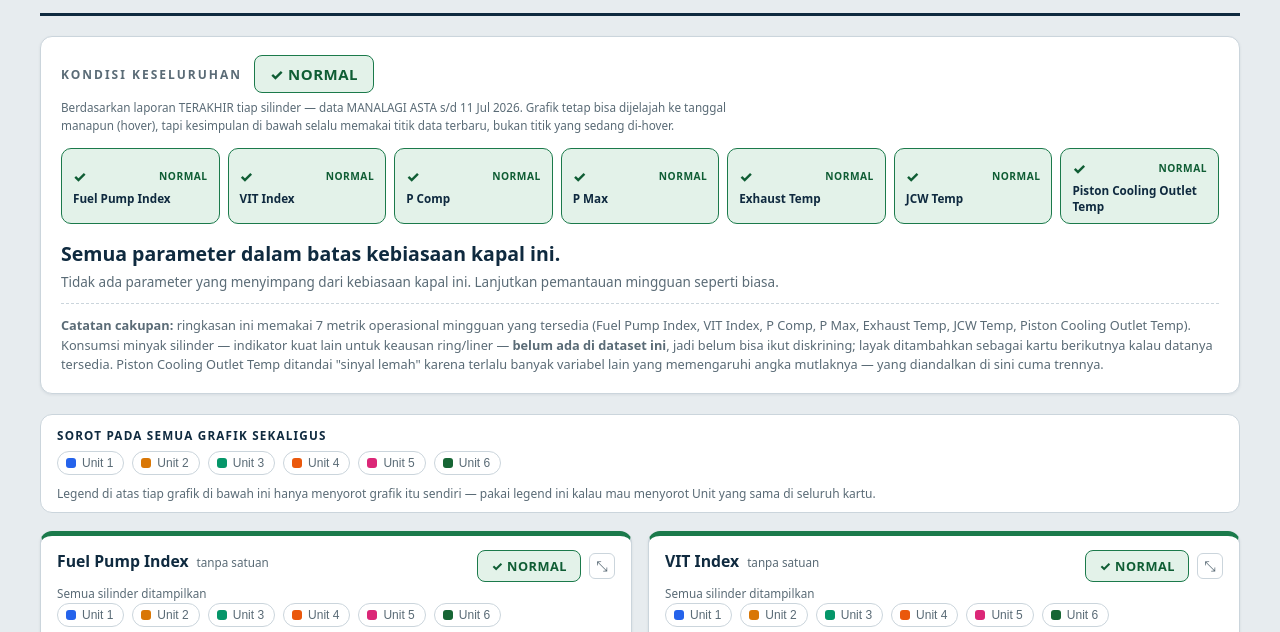
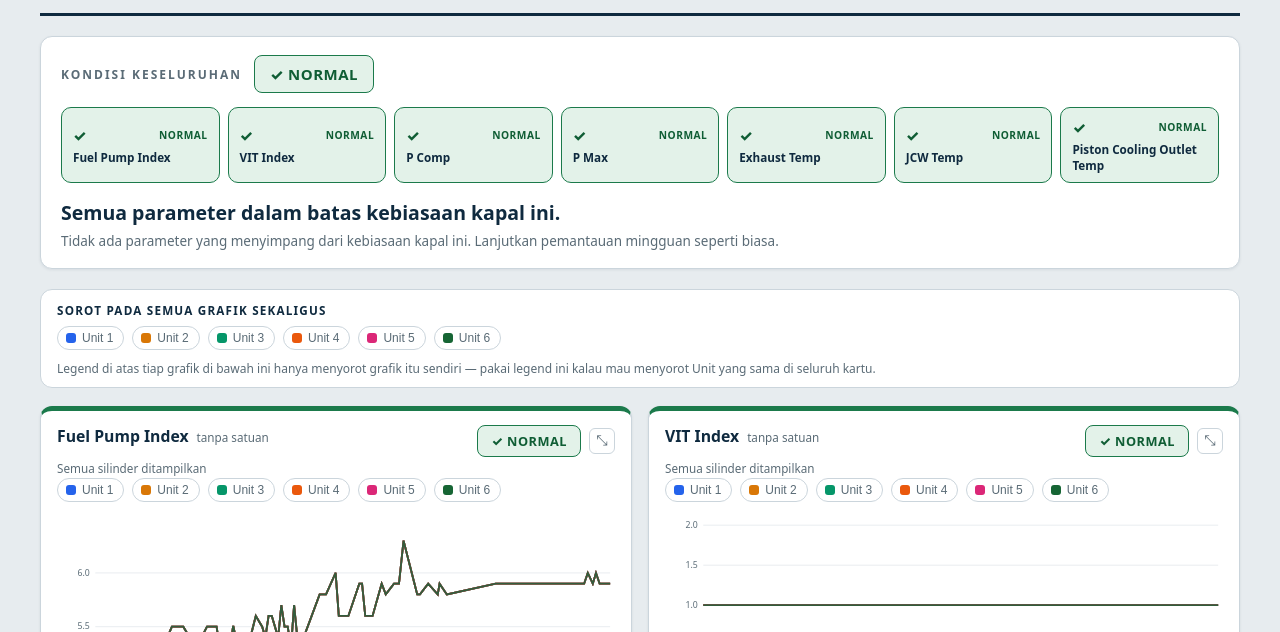
Before and after one commit to yuusha25/grafikVessel, a plain HTML site: page screening.html in a window 1280 px wide. Shown: the part 144-776 px from the top of the page. Drawn offline with Linux system fonts and the light colour scheme.

Commit message:
feat: delete unused text

```diff
--- a/screening.html
+++ b/screening.html
@@ -56,7 +56,7 @@ header.top { display: flex; flex-wrap: wrap; align-items: flex-end; justify-cont
 /* ---------- overview ---------- */
 .overview { background: var(--panel); border: 1px solid var(--hair); border-radius: 12px;
   padding: 18px 20px; margin-bottom: 20px; box-shadow: 0 1px 3px rgba(15,42,63,.08); }
-.overview-head { display: flex; align-items: center; gap: 12px; flex-wrap: wrap; }
+.overview-head { display: flex; align-items: center; gap: 12px; flex-wrap: wrap; margin-bottom: 14px; }
 .status-pill { display: inline-flex; align-items: center; gap: 7px; font-weight: 800; border-radius: 8px;
   padding: 6px 13px; font-size: .85rem; letter-spacing: .5px; border: 1.5px solid; }
 .status-pill.big { padding: 8px 15px; font-size: 1rem; }
@@ -794,15 +794,16 @@ function renderOverview(evals, vessel) {
   const head = el('div', { class: 'overview-head' }, [
     el('span', { style: 'font-size:.8rem;letter-spacing:2px;font-weight:700;color:var(--muted);text-transform:uppercase', text: 'Kondisi Keseluruhan' }),
   ]);
+
   const pill = el('span', { class: 'status-pill big' }, [document.createTextNode(st.icon + ' ' + st.label)]);
   pill.style.background = st.bg; pill.style.color = st.fg; pill.style.borderColor = st.bar;
   head.appendChild(pill);
   wrap.appendChild(head);
 
-  wrap.appendChild(el('div', {
-    class: 'overview-report-date',
-    text: 'Berdasarkan laporan TERAKHIR tiap silinder — data ' + vessel.vessel_name + ' s/d ' + fmtDateFull(vessel.date_max) + '. Grafik tetap bisa dijelajah ke tanggal manapun (hover), tapi kesimpulan di bawah selalu memakai titik data terbaru, bukan titik yang sedang di-hover.',
-  }));
+  // wrap.appendChild(el('div', {
+  //   class: 'overview-report-date',
+  //   text: 'Berdasarkan laporan TERAKHIR tiap silinder — data ' + vessel.vessel_name + ' s/d ' + fmtDateFull(vessel.date_max) + '. Grafik tetap bisa dijelajah ke tanggal manapun (hover), tapi kesimpulan di bawah selalu memakai titik data terbaru, bukan titik yang sedang di-hover.',
+  // }));
 
   // ---- Ringkasan visual SEMUA 7 parameter sekaligus (bukan cuma yg disorot) ----
   const scorecard = el('div', { class: 'overview-scorecard' });
@@ -847,10 +848,10 @@ function renderOverview(evals, vessel) {
     wrap.appendChild(el('div', { style: 'font-size:.9rem;color:var(--muted);margin-top:6px', text: 'Tidak ada parameter yang menyimpang dari kebiasaan kapal ini. Lanjutkan pemantauan mingguan seperti biasa.' }));
   }
 
-  wrap.appendChild(el('div', {
-    class: 'overview-note',
-    html: '<b>Catatan cakupan:</b> ringkasan ini memakai 7 metrik operasional mingguan yang tersedia (Fuel Pump Index, VIT Index, P Comp, P Max, Exhaust Temp, JCW Temp, Piston Cooling Outlet Temp). Konsumsi minyak silinder — indikator kuat lain untuk keausan ring/liner — <b>belum ada di dataset ini</b>, jadi belum bisa ikut diskrining; layak ditambahkan sebagai kartu berikutnya kalau datanya tersedia. Piston Cooling Outlet Temp ditandai "sinyal lemah" karena terlalu banyak variabel lain yang memengaruhi angka mutlaknya — yang diandalkan di sini cuma trennya.'
-  }));
+  // wrap.appendChild(el('div', {
+  //   class: 'overview-note',
+  //   html: '<b>Catatan cakupan:</b> ringkasan ini memakai 7 metrik operasional mingguan yang tersedia (Fuel Pump Index, VIT Index, P Comp, P Max, Exhaust Temp, JCW Temp, Piston Cooling Outlet Temp). Konsumsi minyak silinder — indikator kuat lain untuk keausan ring/liner — <b>belum ada di dataset ini</b>, jadi belum bisa ikut diskrining; layak ditambahkan sebagai kartu berikutnya kalau datanya tersedia. Piston Cooling Outlet Temp ditandai "sinyal lemah" karena terlalu banyak variabel lain yang memengaruhi angka mutlaknya — yang diandalkan di sini cuma trennya.'
+  // }));
 }
 
 /* ================= legend: mode 'local' (1 kartu saja) atau 'global' (semua kartu) ================= */
```
Also changed, not shown: index.html (+1 -0 lines).
